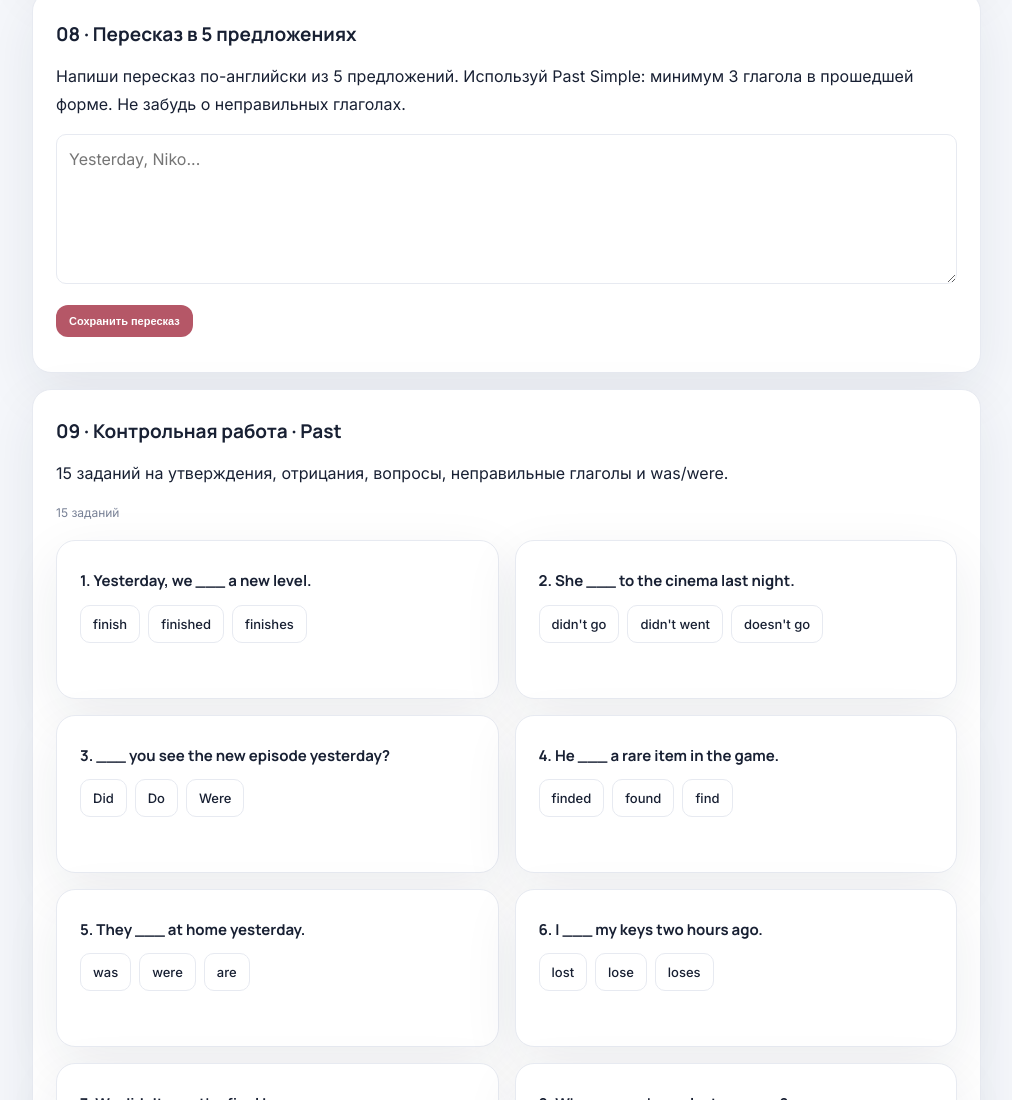
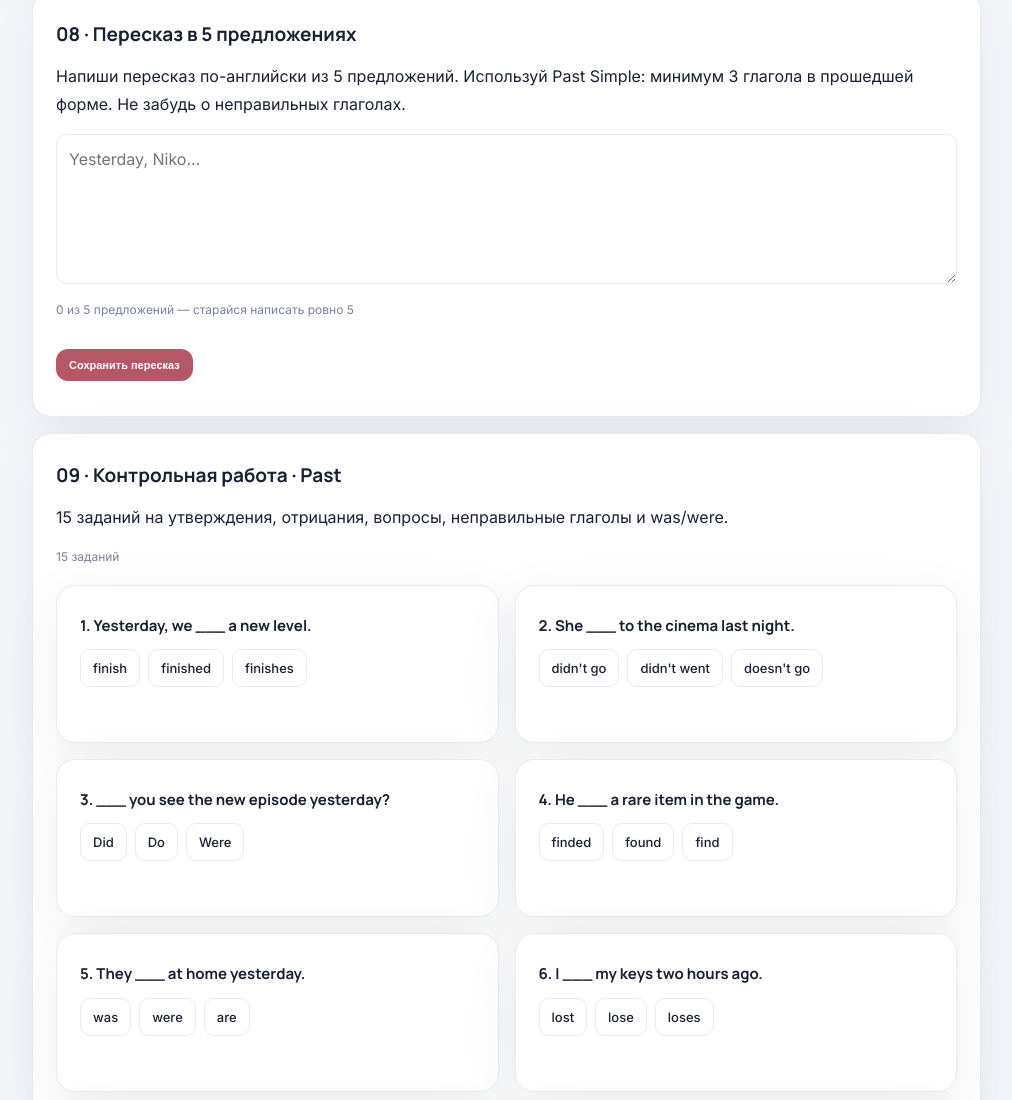
Before and after one commit to Harvus-son/English, a website: page past.html in a window 1280 px wide. Shown: the part 2454-3554 px from the top of the page, without its empty margins (261-1273 px from the left). Drawn offline with nearby package versions, Linux system fonts and the light colour scheme.

Commit message:
Add five-sentence writing counter

```diff
--- a/past.html
+++ b/past.html
@@ -16,7 +16,7 @@
 <article class="content-card"><h3>05 · Was / Were</h3><table class="rule-table"><tr><th>Подлежащее</th><th>Утверждение</th><th>Отрицание</th><th>Вопрос</th></tr><tr><td>I / he / she / it</td><td>was</td><td>wasn't</td><td>Was he…?</td></tr><tr><td>you / we / they</td><td>were</td><td>weren't</td><td>Were they…?</td></tr></table><p>С глаголом be не используем did: правильно <code>Were you tired?</code>, а не <code>Did you be tired?</code></p></article>
 <article class="content-card"><h3>06 · Слова-подсказки и ошибки</h3><p><strong>yesterday, last night, last week, in 2021, two days ago, when I was a child.</strong> Эти слова часто связаны с Past Simple.</p><table class="rule-table"><tr><th>Ошибка</th><th>Правильно</th></tr><tr><td>Did she went?</td><td>Did she go?</td></tr><tr><td>He didn't played.</td><td>He didn't play.</td></tr><tr><td>They was at home.</td><td>They were at home.</td></tr></table></article>
 <article class="content-card wide" id="reading"><h3>07 · Чтение: The Clockwork Forest</h3><p class="muted">Оригинальный мини-текст в стилистике приключенческой игры/мультфильма.</p><div class="reading-text"><p>1. Yesterday, Niko entered the Clockwork Forest.</p><p>2. He found a tiny robot beside an old tree.</p><p>3. The robot showed him a path to a silver tower.</p><p>4. Niko opened the tower gate and discovered a glowing key.</p><p>5. He returned home before sunset and told his sister about the adventure.</p></div><h4>Вопросы по тексту</h4><ol><li>When did Niko enter the forest?</li><li>What did he find?</li><li>What did the robot show him?</li><li>What did Niko discover?</li><li>When did he return home?</li></ol></article>
-<article class="content-card wide" id="retelling"><h3>08 · Пересказ в 5 предложениях</h3><p>Напиши пересказ по-английски из 5 предложений. Используй Past Simple: минимум 3 глагола в прошедшей форме. Не забудь о неправильных глаголах.</p><textarea id="retellText" placeholder="Yesterday, Niko..."></textarea><button id="saveRetelling" class="small-button">Сохранить пересказ</button><p id="retellStatus" class="muted" aria-live="polite"></p></article>
+<article class="content-card wide" id="retelling"><h3>08 · Пересказ в 5 предложениях</h3><p>Напиши пересказ по-английски из 5 предложений. Используй Past Simple: минимум 3 глагола в прошедшей форме. Не забудь о неправильных глаголах.</p><textarea id="retellText" placeholder="Yesterday, Niko..."></textarea><p id="retellCounter" class="muted">0 из 5 предложений</p><button id="saveRetelling" class="small-button">Сохранить пересказ</button><p id="retellStatus" class="muted" aria-live="polite"></p></article>
 <article class="content-card wide" id="exam"><h3>09 · Контрольная работа · Past</h3><p>15 заданий на утверждения, отрицания, вопросы, неправильные глаголы и was/were.</p><p class="exam-progress" id="examCount">Загружаем задания…</p><div id="courseExam" class="lesson-layout"></div><button id="checkExam" class="next-button">Проверить контрольную</button><h3 id="examResult" aria-live="polite">Ответь на все задания.</h3><p id="remoteStatus" class="muted" aria-live="polite"></p></article></div>
 <footer class="course-footer">Прогресс этого раздела сохраняется в браузере. После входа в аккаунт результаты контрольной и пересказы также отправляются в базу для просмотра учителем.</footer>
 </main></div>
```
